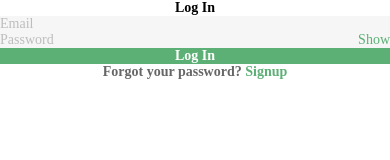
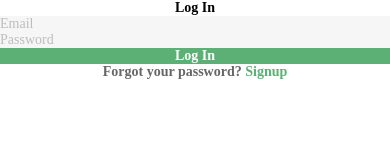
Before and after one commit to vaishu-15/Design_Screen, a React Native app: screen / in a window 390 px wide. Shown: the top 160 px of the page. Built offline with nearby package versions, Linux system fonts and the light colour scheme; what react-native-calendars, react-native-responsive-fontsize would draw is missing.

Commit message:
vodeo width added

```diff
--- a/src/common/InputField.js
+++ b/src/common/InputField.js
@@ -31,8 +31,8 @@ const InputField = ({field, state, isSearchField, select ,handleSubmit ,value,on
         autoCapitalize='none'
         autoFocus={false}
       />
-      {state && (
-        <TouchableOpacity onPress={toggleVisibility}>
+      {state && value.trim().length > 0 && (
+        <TouchableOpacity onPressIn={toggleVisibility}>
           <Text style={styles.hidenText}>{isHidden ? 'Show' : 'Hide'}</Text>
         </TouchableOpacity>
       )}
--- a/src/screen/Login.js
+++ b/src/screen/Login.js
@@ -1,4 +1,4 @@
-import React, { useState } from 'react';
+import React, { useState ,useEffect} from 'react';
 import { Text, View, StyleSheet, TouchableOpacity ,ScrollView,Alert} from 'react-native';
 import ResponsiveSize from '../utils/responsivesSize';
 import Header from '../common/header';
@@ -18,6 +18,8 @@ const Login = (props) => {
   const handleSubmit = () => {
     if (validateEmail(email)) {
       props.navigation.navigate("MainStack");
+      setEmail('');
+      setPassword('');
     }
     else {
       Alert.alert( 'Please enter a valid email');
--- a/src/screen/Profile.js
+++ b/src/screen/Profile.js
@@ -27,6 +27,10 @@ const Profile = props => {
 
   const toggleSwitch = value => {
     setShowPosts(value === 'Posts');
+  };
+
+  const handleLogout = () => {
+    props.navigation.navigate('Login');
   };
 
   const handleCameraLaunch = () => {
@@ -99,7 +103,7 @@ const Profile = props => {
           </TouchableOpacity>
 
           <Text style={styles.profile}>Profile</Text>
-          <TouchableOpacity onPress={()=>props.navigation.navigate('Login')}>
+          <TouchableOpacity onPress={handleLogout}>
           <Text style={styles.logOut}>Logout</Text>
           </TouchableOpacity>
         </View>
```
Also changed, not shown: src/screen/MarketVideo.js (+3 -2 lines).
